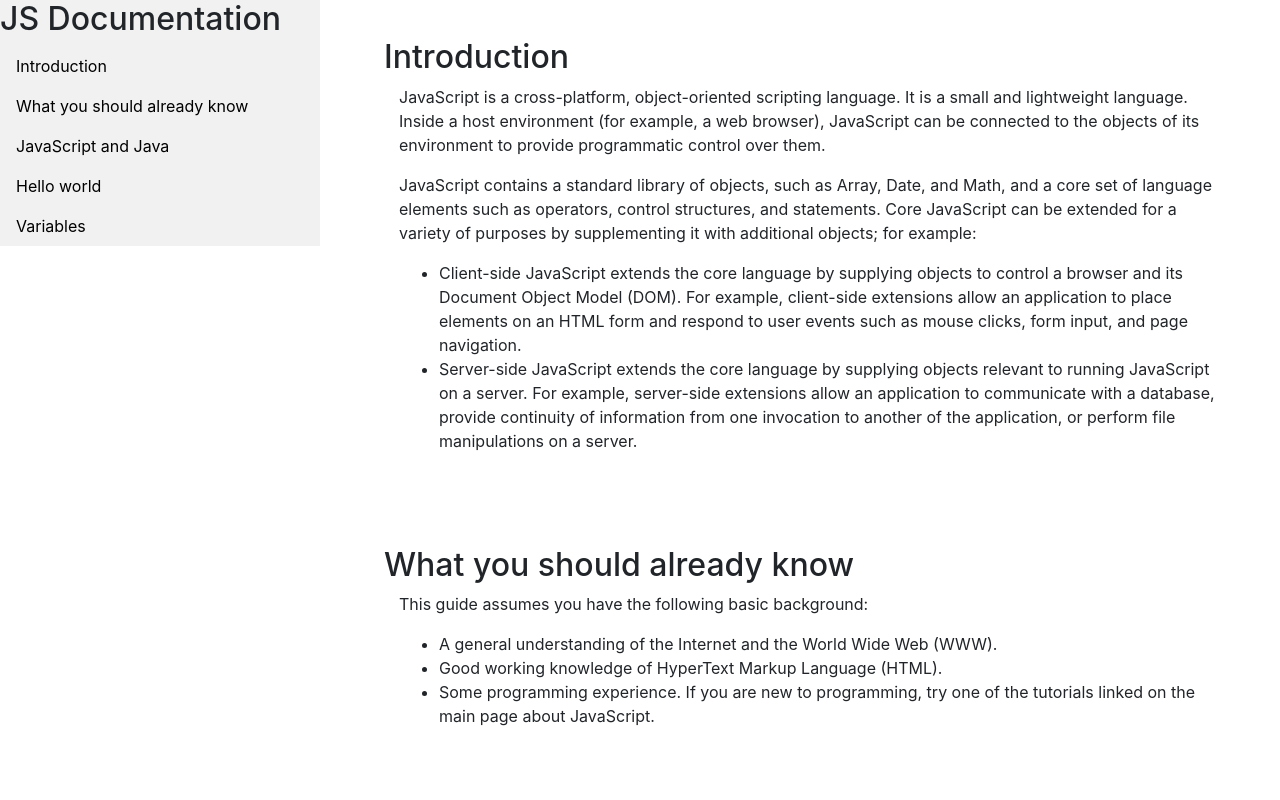
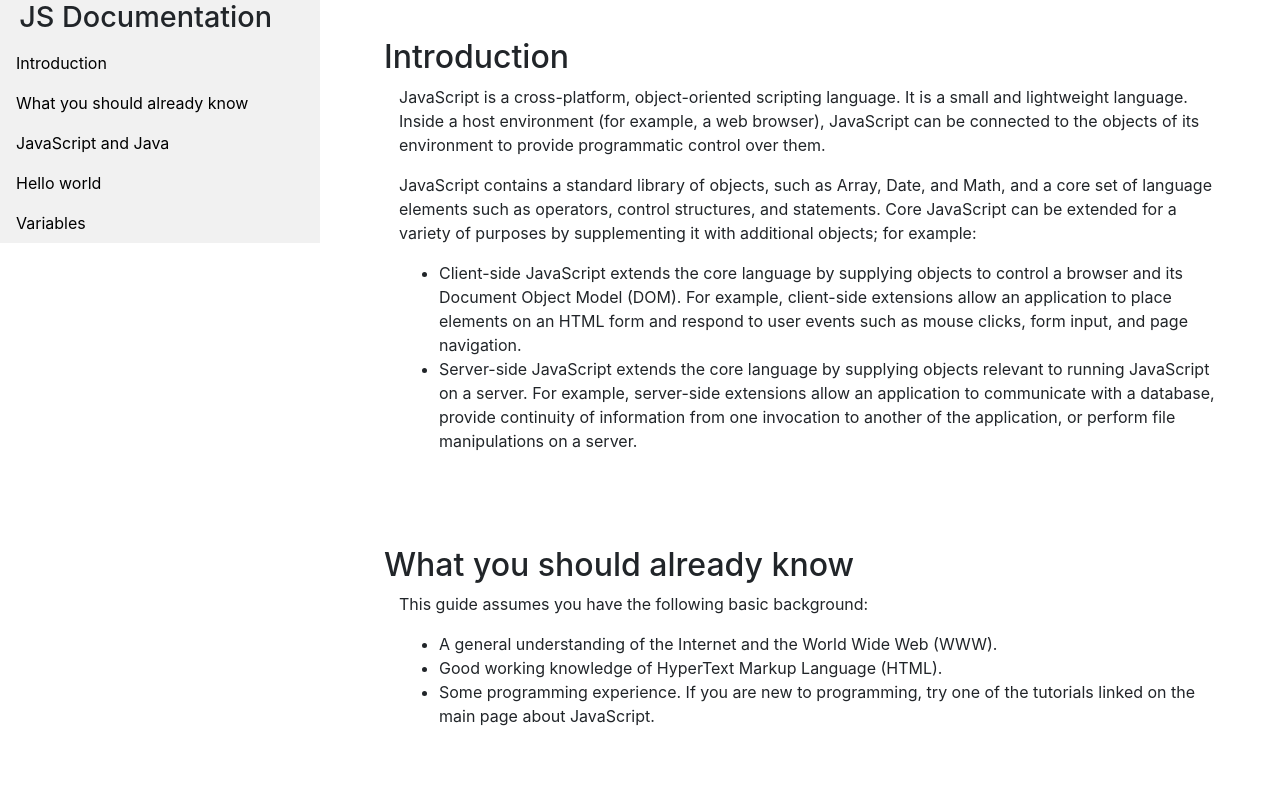
Before and after one commit to valereyes28/Technical-documentation, a plain HTML site: page index.html in a window 1280 px wide. Shown: the top 800 px of the page. Drawn offline with nearby package versions, Linux system fonts and the light colour scheme.

Commit message:
Update styles.css

```diff
--- a/styles.css
+++ b/styles.css
@@ -1,5 +1,6 @@
 h1 {
-  font-size: 200%;
+  font-size: 180%;
+  margin-left: 6%;
 }
 
 code {
```
